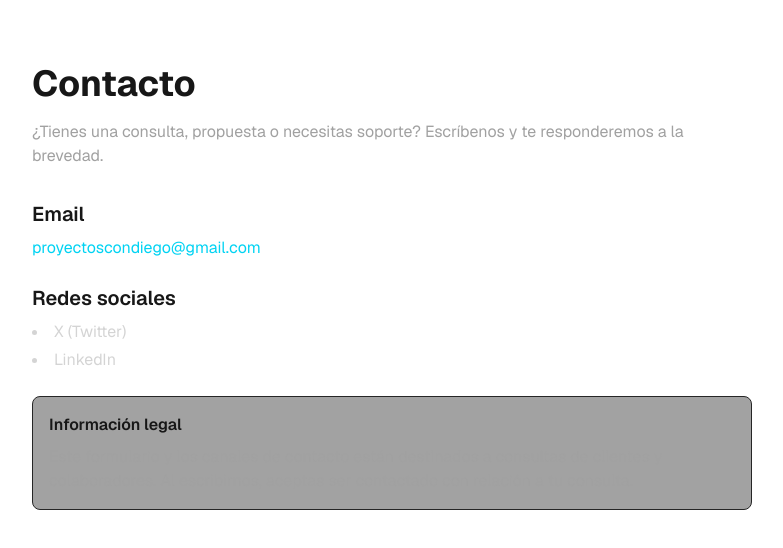
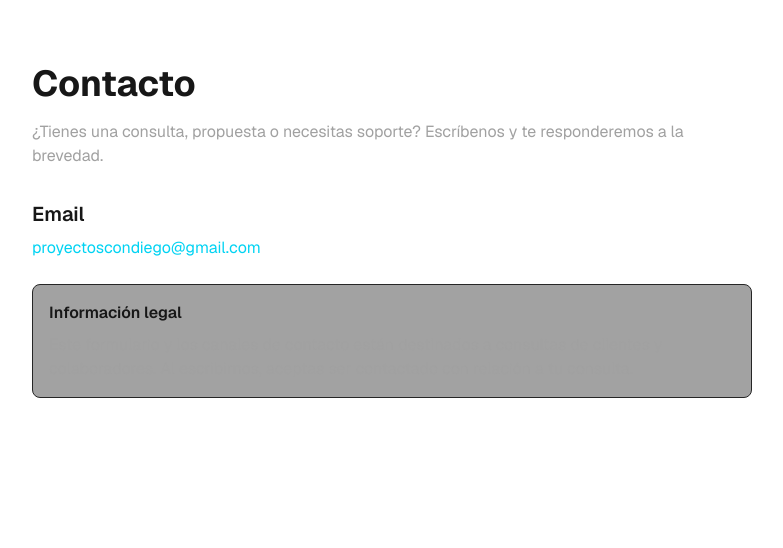
Before and after one commit to proyectos-con-diego/Hocus-focus, a Next.js app in the folder src/: page /contacto in a window 1280 px wide. Shown: the top 548 px of the page, without its empty margins (248-1031 px from the left). Built offline with nearby package versions, Linux system fonts and the light colour scheme.

Commit message:
Contacto: quitar sección de redes sociales, mantener solo email

```diff
--- a/src/app/contacto/page.tsx
+++ b/src/app/contacto/page.tsx
@@ -29,21 +29,6 @@ export default function ContactoPage() {
           </p>
         </div>
 
-        <div>
-          <h2 className="text-xl font-semibold mb-2">Redes sociales</h2>
-          <ul className="list-disc list-inside space-y-1 text-neutral-300">
-            <li>
-              <a className="hover:underline" href="https://x.com/diegogonzalezv" target="_blank" rel="noreferrer">
-                X (Twitter)
-              </a>
-            </li>
-            <li>
-              <a className="hover:underline" href="https://www.linkedin.com/in/diegogonzalezvaccaro/" target="_blank" rel="noreferrer">
-                LinkedIn
-              </a>
-            </li>
-          </ul>
-        </div>
 
         <div className="border border-neutral-800 rounded-lg p-4 bg-neutral-900/40">
           <h3 className="font-semibold mb-2">Información legal</h3>
```
